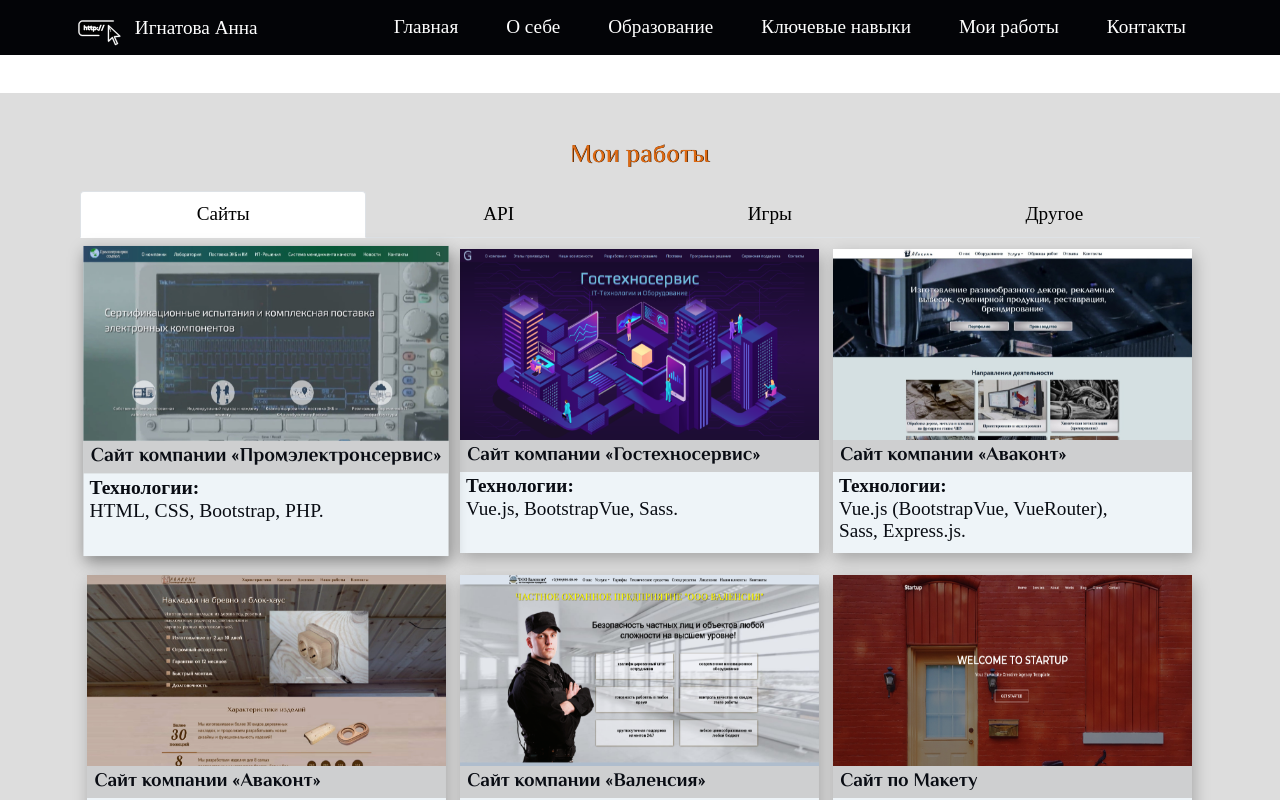
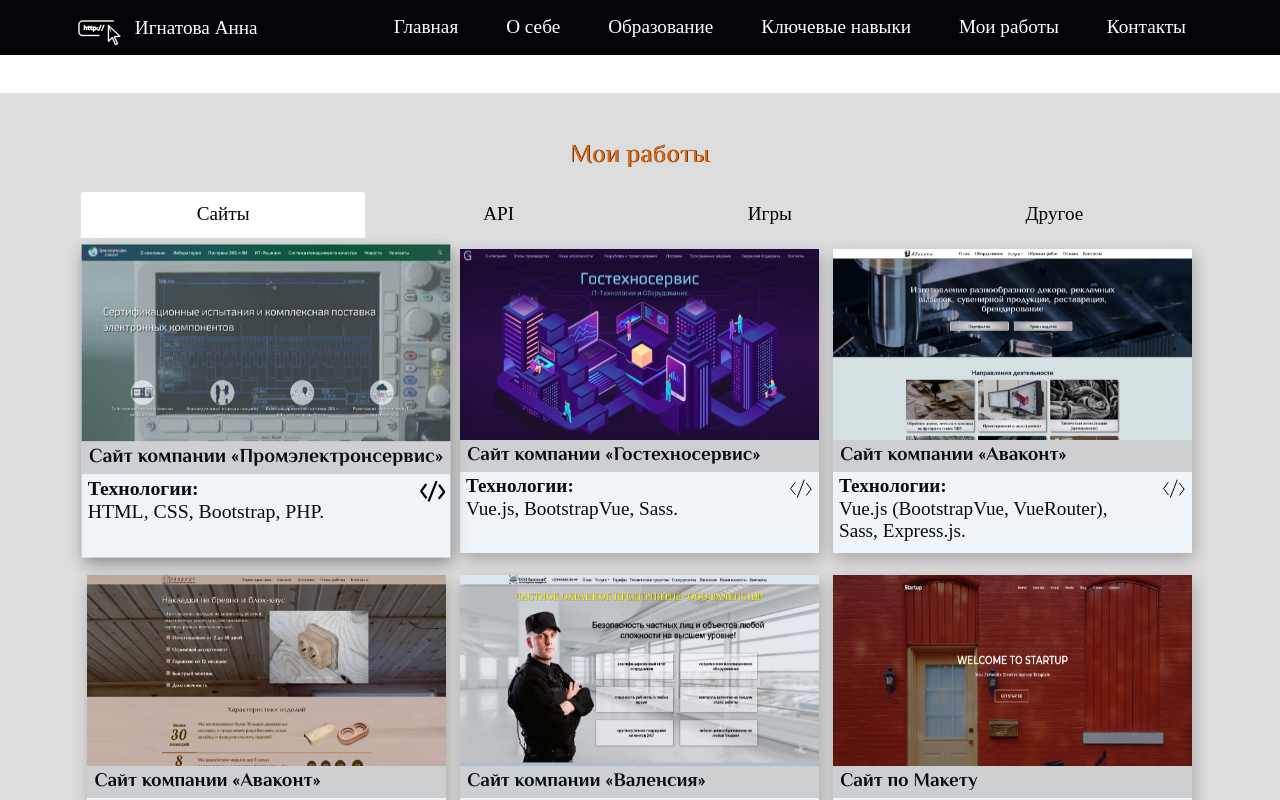
Before and after one commit to AnigalHub/Portfolio, a Nuxt app: page / in a window 1280 px wide. In both pictures the pointer is over the element 266 px from the left and 1804 px from the top of the page. Shown: the part 1404-2204 px from the top of the page. Built offline with nearby package versions, Linux system fonts and the light colour scheme.

Commit message:
цвета по svg - код на гитхаб - добавлен разный в разные темы

```diff
--- a/pages/index.vue
+++ b/pages/index.vue
@@ -147,6 +147,8 @@ h2, #Home .front{color: #de6a13;}
         background: rgba(193, 193, 191, 0.7);
         border-bottom: rgb(177, 177, 175);
       }
+      /*ссылка на код - svg*/
+      .reference{stroke:#000;}
     }
   }
   /*Компонент - "Контакты"*/
@@ -208,6 +210,8 @@ h2, #Home .front{color: #de6a13;}
         background: #010f18;
         border-bottom: 1.5px solid black;
       }
+      /*ссылка на код - svg*/
+      .reference{stroke:#afadad;}
     }
   }
   /*Компонент - "Контакты"*/
@@ -338,10 +342,11 @@ h2, #Home .front{color: #de6a13;}
     margin: 0 .65% 2%!important;
     /*при наведении*/
     &:hover{
-      transform: scale(1.02);
+      transform: scale(1.03);
       /*svg*/
       svg{
         transform: scale(1.1);
+        /*ссылка на код - svg*/
         .reference{stroke-width:4;}
       }
     }
@@ -360,7 +365,6 @@ h2, #Home .front{color: #de6a13;}
     /*абзац*/
     p{margin-bottom: 0.4rem !important;}
   }
-
 }
 /*Компонент - "Контакты"*/
 #Contacts{
```
